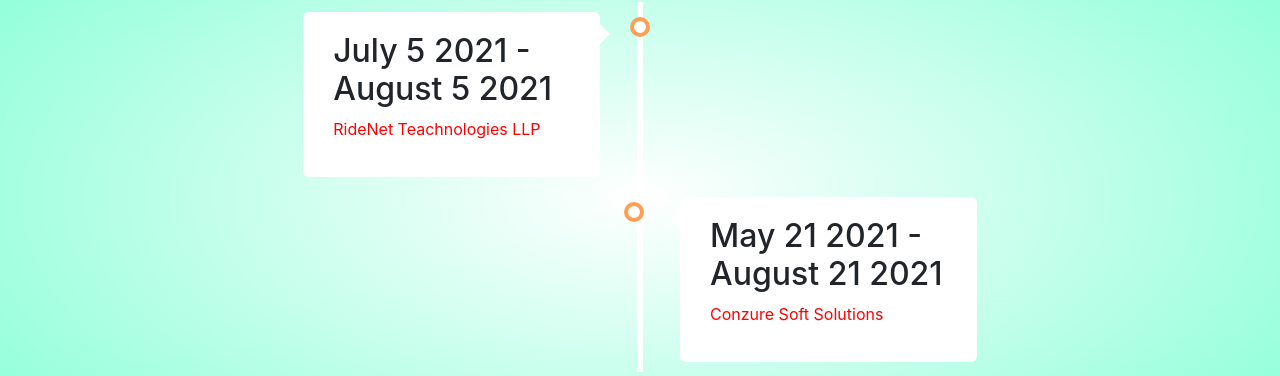
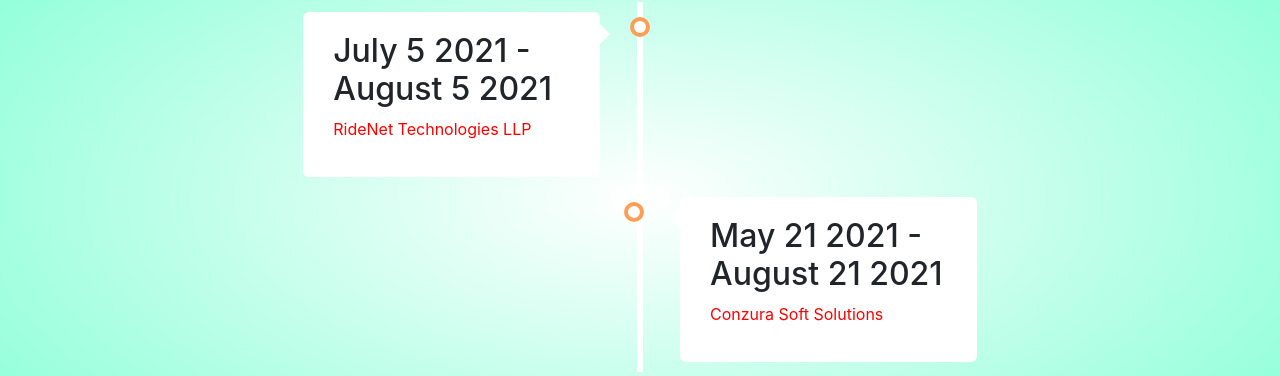
Before and after one commit to abhisingh88/me, a React (Create React App) app: page /me/experience in a window 1280 px wide. Shown: the part 105-481 px from the top of the page. Built offline with nearby package versions, Linux system fonts and the light colour scheme.

Commit message:
grammatical and icon improvements

```diff
--- a/public/index.html
+++ b/public/index.html
@@ -7,11 +7,11 @@
   <meta name="theme-color" content="#000000" />
   <meta name="description" content="Portfolio website of Abhishek Singh" />
   <!-- <link rel="apple-touch-icon" href="%PUBLIC_URL%/logo192.png" /> -->
-  <link rel="icon" href="mine.png" type="image" sizes="16x16">
+  <link rel="icon" href="mine.png" type="image" sizes="16x16" type="image/png">
   <link rel="manifest" href="%PUBLIC_URL%/manifest.json" />
   <link href="https://cdn.jsdelivr.net/npm/bootstrap@5.0.0-beta3/dist/css/bootstrap.min.css" rel="stylesheet"
     integrity="sha384-eOJMYsd53ii+scO/bJGFsiCZc+5NDVN2yr8+0RDqr0Ql0h+rP48ckxlpbzKgwra6" crossorigin="anonymous">
-    <script src="https://kit.fontawesome.com/577dd5adf3.js" crossorigin="anonymous"></script>
+  <script src="https://kit.fontawesome.com/577dd5adf3.js" crossorigin="anonymous"></script>
   <title>Hello - I'm Abhishek Singh</title>
 </head>
 
--- a/src/components/Work.jsx
+++ b/src/components/Work.jsx
@@ -10,13 +10,13 @@
                 <div className="card-container left-side">
                     <div className="card-content">
                         <h2>July 5 2021 - August 5 2021</h2>
-                        <NavLink download to="files/ridenet.pdf" target="_blank"><p>RideNet Teachnologies LLP</p></NavLink>
+                        <NavLink download to="files/ridenet.pdf" target="_blank"><p>RideNet Technologies LLP</p></NavLink>
                     </div>
                 </div>
                 <div className="card-container right-side">
                     <div className="card-content">
                         <h2>May 21 2021 - August 21 2021</h2>
-                        <NavLink download to="files/ridenet.pdf" target="_blank"><p>Conzure Soft Solutions</p></NavLink>
+                        <NavLink download to="files/ridenet.pdf" target="_blank"><p>Conzura Soft Solutions</p></NavLink>
                     </div>
                 </div>
             </div>
```
